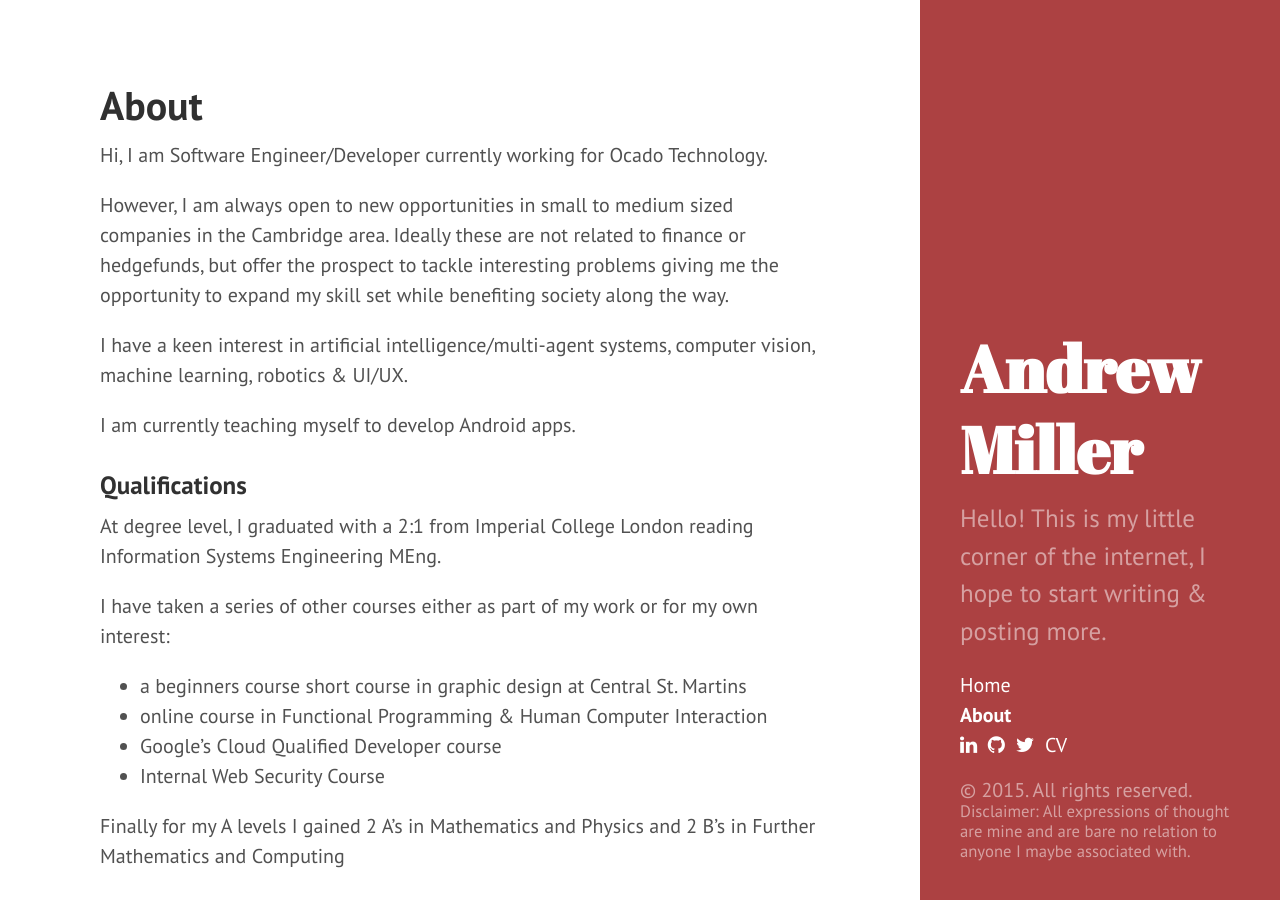
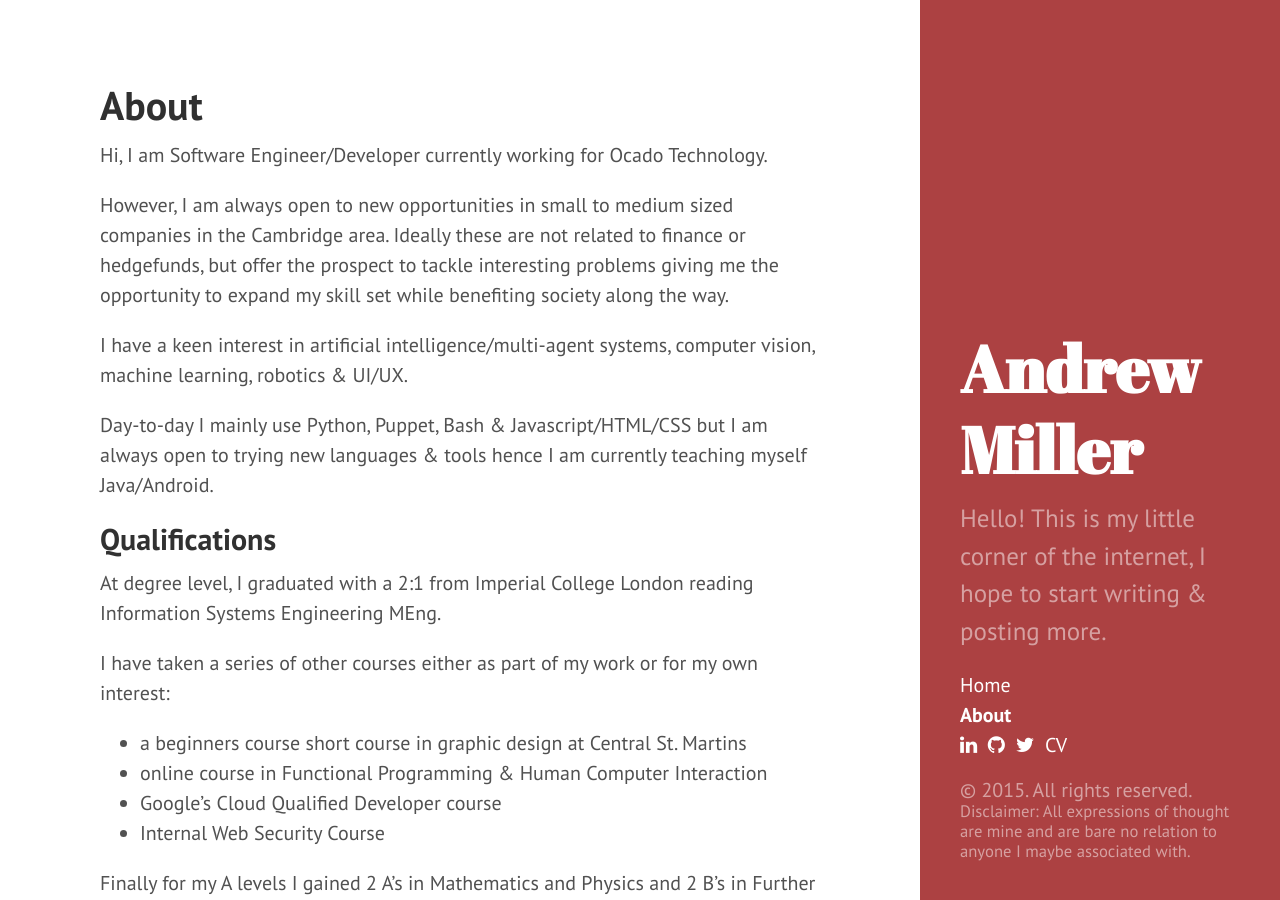
Before and after one commit to nanorepublica/site, a Jekyll site: the page built from about.md, in a window 1280 px wide and 900 px high. Built offline with Jekyll 4.4.1, drawn with Linux system fonts in a browser that asks for light colours; nearby versions of some CDN libraries; Markdown is read by kramdown in place of the engine named in the settings.

Commit message:
started 2 new posts, updated about.md

```diff
--- a/about.md
+++ b/about.md
@@ -2,7 +2,6 @@
 layout: page
 title: About
 ---
-
 
 Hi, I am Software Engineer/Developer currently working for Ocado Technology.
 
@@ -10,10 +9,10 @@
 
 I have a keen interest in artificial intelligence/multi-agent systems, computer vision, machine learning, robotics & UI/UX.
 
-I am currently teaching myself to develop Android apps.
+Day-to-day I mainly use Python, Puppet, Bash & Javascript/HTML/CSS but I am always open to trying new languages & tools hence I am currently teaching myself Java/Android.
 
 
-### Qualifications ###
+## Qualifications
 
 At degree level, I graduated with a 2:1 from Imperial College London reading Information Systems Engineering MEng.
 
@@ -27,7 +26,7 @@
 Finally for my A levels I gained 2 A's in Mathematics and Physics and 2 B's in Further Mathematics and Computing
 
 
-### Experience ###
+## Experience
 
 I currently work at [Ocado Technology](http://www.ocadotechnology.com) which is the technology division of [Ocado](www.ocado.com).
 I am currently working as part of team to developing new software platforms in span our local development, internal cloud systems, AWS & Google Cloud. This is based on Mesos & Marathon with a set of micro-services providing additional functionality allowing developers to declare mult-tier systems in a declarative fashion.
@@ -40,7 +39,7 @@
 
 During my time at University, I worked in the Imperial College EEE Robotics lab on an autonomous helicopter project.
 
-### Interests ###
+## Interests
 
 In my spare time I enjoy playing video games, board games, watching films, occasionally building bikes, and discussing the finer points of life otherwise known as a pint down the pub!
 
```
Also changed, not shown: _drafts/2015-05-22-chatops.md (added, +26 -0 lines), _drafts/2015-05-22-the_phoenix_project.md (added, +8 -0 lines), notes.md (added, +10 -0 lines).
